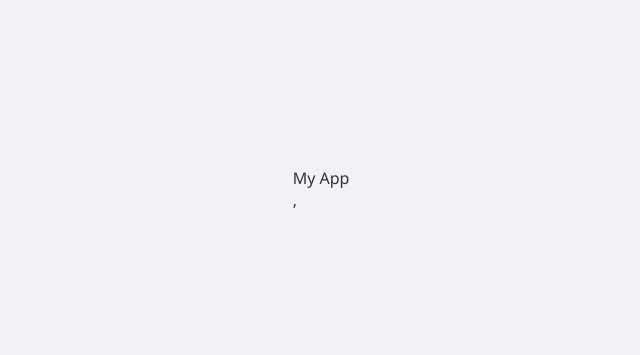
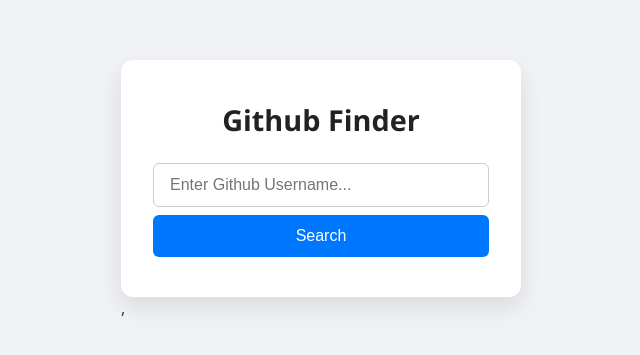
Before and after one commit to SamSkull19/Github_Finder_Project, a React (Vite) app: page / in a window 1280 px wide. Shown: the part 211-566 px from the top of the page, without its empty margins (319-959 px from the left). Built offline with nearby package versions, Linux system fonts and the light colour scheme.

Commit message:
User Fetched from API and Displayed

```diff
--- a/index.html
+++ b/index.html
@@ -4,7 +4,7 @@
     <meta charset="UTF-8" />
     <link rel="icon" type="image/svg+xml" href="/vite.svg" />
     <meta name="viewport" content="width=device-width, initial-scale=1.0" />
-    <title>github-finder-project</title>
+    <title>Github Finder</title>
   </head>
   <body>
     <div id="root"></div>
--- a/src/App.tsx
+++ b/src/App.tsx
@@ -1,9 +1,10 @@
-
+import UserSearch from './UserSearch'
 
 const App = () => {
   return (
-    <div>
-      My App
+    <div className="container">
+      <h1>Github Finder</h1>
+      <UserSearch></UserSearch>
     </div>
   );
 };
--- /dev/null
+++ b/src/UserSearch.tsx
@@ -0,0 +1,65 @@
+import { useState } from 'react';
+import { useQuery } from '@tanstack/react-query';
+
+const UserSearch = () => {
+    const [username, setUsername] = useState('');
+    const [submittedUsername, setSubmittedUsername] = useState('');
+
+    const { data, isLoading, isError, error } = useQuery({
+        queryKey: ['users', submittedUsername],
+        queryFn: async () => {
+            const res = await fetch(`${import.meta.env.VITE_GITHUB_API}/users/${submittedUsername}`);
+
+            if (!res.ok) throw new Error('User not Found');
+
+            const data = await res.json();
+            console.log(data);
+            return data;
+        },
+
+        enabled: !!submittedUsername,
+    });
+
+    const handleSubmit = (e: React.FormEvent<HTMLFormElement>) => {
+        e.preventDefault();
+        setSubmittedUsername(username.trim())
+    }
+
+    return (
+        <>
+            <form onSubmit={handleSubmit} className='form'>
+                <input
+                    type="text"
+                    placeholder='Enter Github Username...'
+                    value={username}
+                    onChange={(e) => setUsername(e.target.value)}
+                />
+
+                <button type='submit'>Search</button>
+            </form>
+
+            {isLoading && <p className='status'>Loading...</p>}
+            {error && <p className='status error'>{error.message}</p>}
+
+            {
+                data && data && (
+                    <div className='user-card'>
+                        <img src={data.avatar_url} alt={data.name} className='avatar' />
+                        <h2>{data.name || data.login}</h2>
+                        <p className='bio'>{data.bio}</p>
+                        <a
+                            href={data.html_url}
+                            target='_blank'
+                            rel='noopener noreferrer'
+                            className='profile-btn'
+                        >
+                            View GitHub Profile
+                        </a>
+                    </div>
+                )
+            }
+        </>
+    );
+};
+
+export default UserSearch;
```
